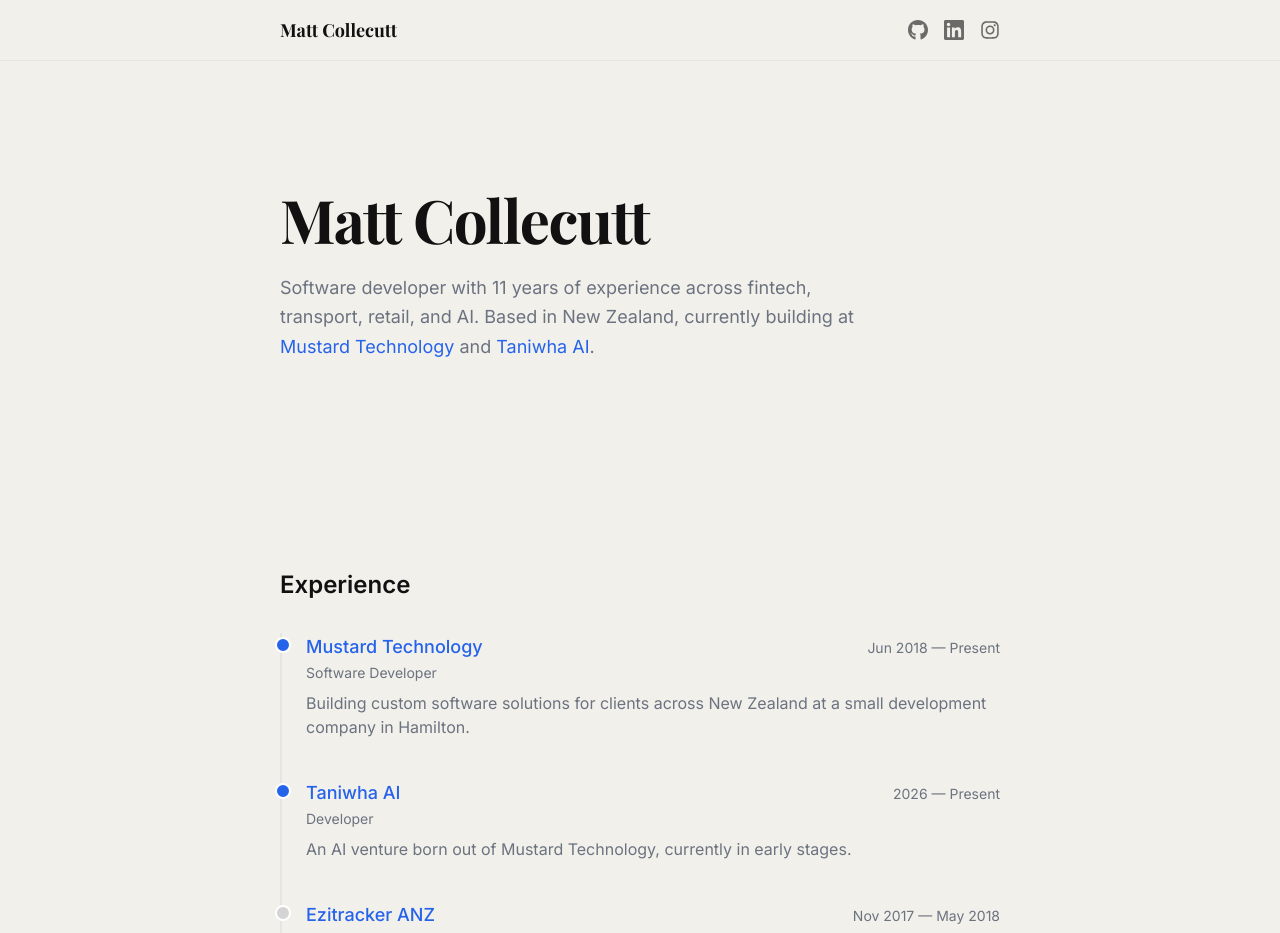
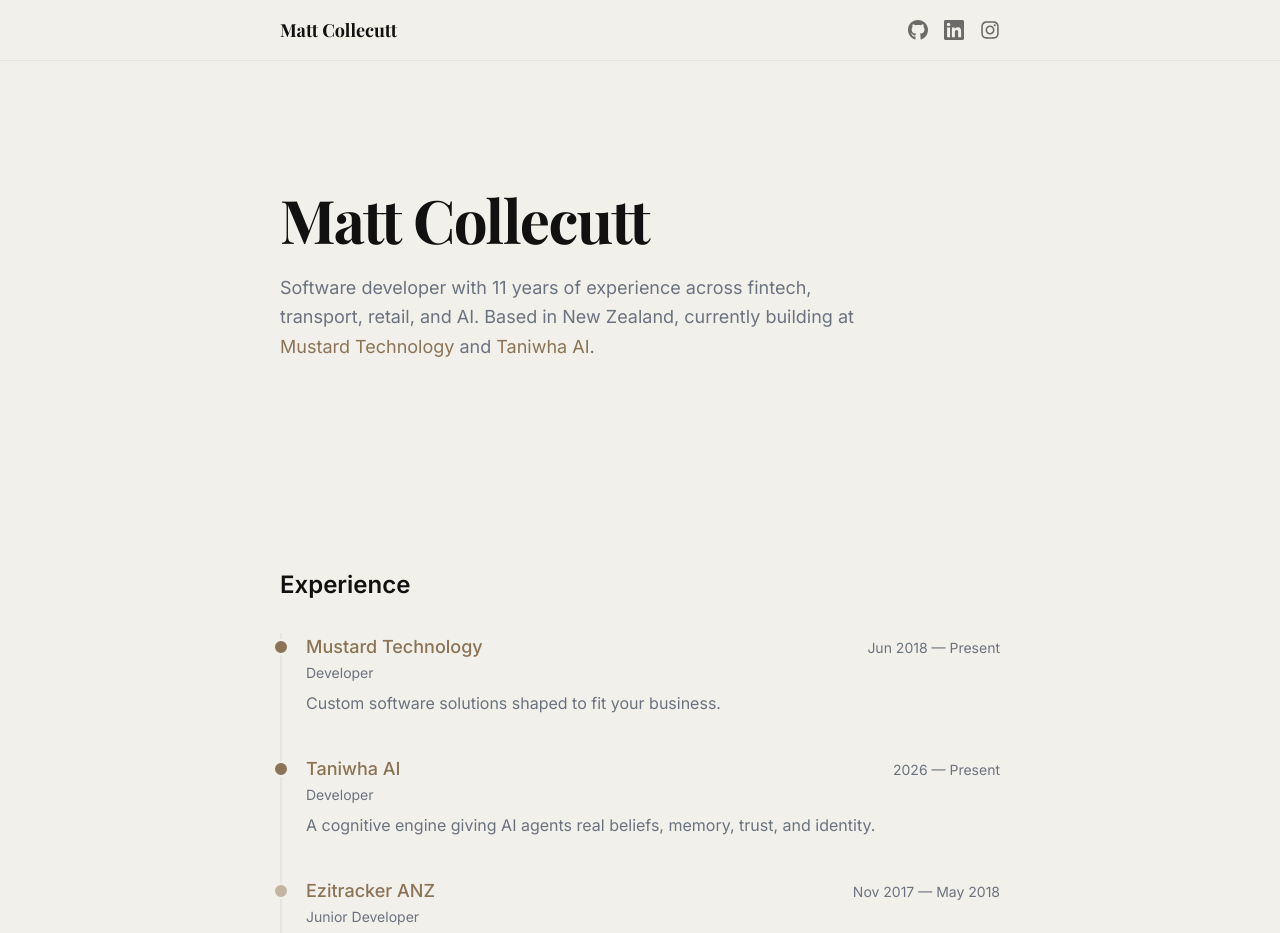
Before and after one commit to mattcollie/mattcollecutt.com, a SvelteKit app in the folder ui/portfolio/: page / in a window 1280 px wide. Shown: the top 933 px of the page. Built offline with nearby package versions, Linux system fonts and the light colour scheme.

Commit message:
Update portfolio: adjust theme colors and refine experience descriptions

```diff
--- a/ui/portfolio/src/app.css
+++ b/ui/portfolio/src/app.css
@@ -32,7 +32,7 @@
 	--color-muted-foreground: #6B7280;
 	--color-border: #E5E5E5;
 	--color-input: #E5E5E5;
-	--color-ring: #2563EB;
+	--color-ring: #8B7355;
 	--color-accent: #F5F5F5;
 	--color-accent-foreground: #111111;
 }
@@ -47,7 +47,7 @@
 }
 
 @utility hp-a {
-	color: #2563EB;
+	color: #8B7355;
 	&:hover {
 		text-decoration: underline;
 	}
--- a/ui/portfolio/src/routes/+page.svelte
+++ b/ui/portfolio/src/routes/+page.svelte
@@ -18,19 +18,19 @@
 		<div class="relative pl-6 border-l-2 border-stroke space-y-10">
 			<!-- Mustard Technology -->
 			<div class="relative">
-				<div class="absolute -left-[31px] top-1 w-4 h-4 rounded-full bg-[#2563EB] border-2 border-secondary"></div>
+				<div class="absolute -left-[33px] top-1.5 w-4 h-4 rounded-full bg-[#8B7355] border-2 border-primary"></div>
 				<div class="flex items-baseline justify-between gap-4">
 					<h3 class="text-lg font-medium text-black">
 						<a class="hp-a" href="https://www.mustard.co.nz/" target="_blank" rel="noopener noreferrer">Mustard Technology</a>
 					</h3>
 					<span class="text-sm text-grey shrink-0">Jun 2018 — Present</span>
 				</div>
-				<p class="text-sm text-grey mt-0.5">Software Developer</p>
-				<p class="mt-2 text-grey">Building custom software solutions for clients across New Zealand at a small development company in Hamilton.</p>
+				<p class="text-sm text-grey mt-0.5">Developer</p>
+				<p class="mt-2 text-grey">Custom software solutions shaped to fit your business.</p>
 			</div>
 			<!-- Taniwha AI -->
 			<div class="relative">
-				<div class="absolute -left-[31px] top-1 w-4 h-4 rounded-full bg-[#2563EB] border-2 border-secondary"></div>
+				<div class="absolute -left-[33px] top-1.5 w-4 h-4 rounded-full bg-[#8B7355] border-2 border-primary"></div>
 				<div class="flex items-baseline justify-between gap-4">
 					<h3 class="text-lg font-medium text-black">
 						<a class="hp-a" href="https://taniwha.ai" target="_blank" rel="noopener noreferrer">Taniwha AI</a>
@@ -38,11 +38,11 @@
 					<span class="text-sm text-grey shrink-0">2026 — Present</span>
 				</div>
 				<p class="text-sm text-grey mt-0.5">Developer</p>
-				<p class="mt-2 text-grey">An AI venture born out of Mustard Technology, currently in early stages.</p>
+				<p class="mt-2 text-grey">A cognitive engine giving AI agents real beliefs, memory, trust, and identity.</p>
 			</div>
 			<!-- Ezitracker ANZ -->
 			<div class="relative">
-				<div class="absolute -left-[31px] top-1 w-4 h-4 rounded-full bg-stroke-light border-2 border-secondary"></div>
+				<div class="absolute -left-[33px] top-1.5 w-4 h-4 rounded-full bg-[#C4B5A0] border-2 border-primary"></div>
 				<div class="flex items-baseline justify-between gap-4">
 					<h3 class="text-lg font-medium text-black">
 						<a class="hp-a" href="https://www.theaccessgroup.com/" target="_blank" rel="noopener noreferrer">Ezitracker ANZ</a>
@@ -54,7 +54,7 @@
 			</div>
 			<!-- Panztel / Ezitracker -->
 			<div class="relative">
-				<div class="absolute -left-[31px] top-1 w-4 h-4 rounded-full bg-stroke-light border-2 border-secondary"></div>
+				<div class="absolute -left-[33px] top-1.5 w-4 h-4 rounded-full bg-[#C4B5A0] border-2 border-primary"></div>
 				<div class="flex items-baseline justify-between gap-4">
 					<h3 class="text-lg font-medium text-black">
 						<a class="hp-a" href="https://www.theaccessgroup.com/" target="_blank" rel="noopener noreferrer">Panztel (now Ezitracker)</a>
```
